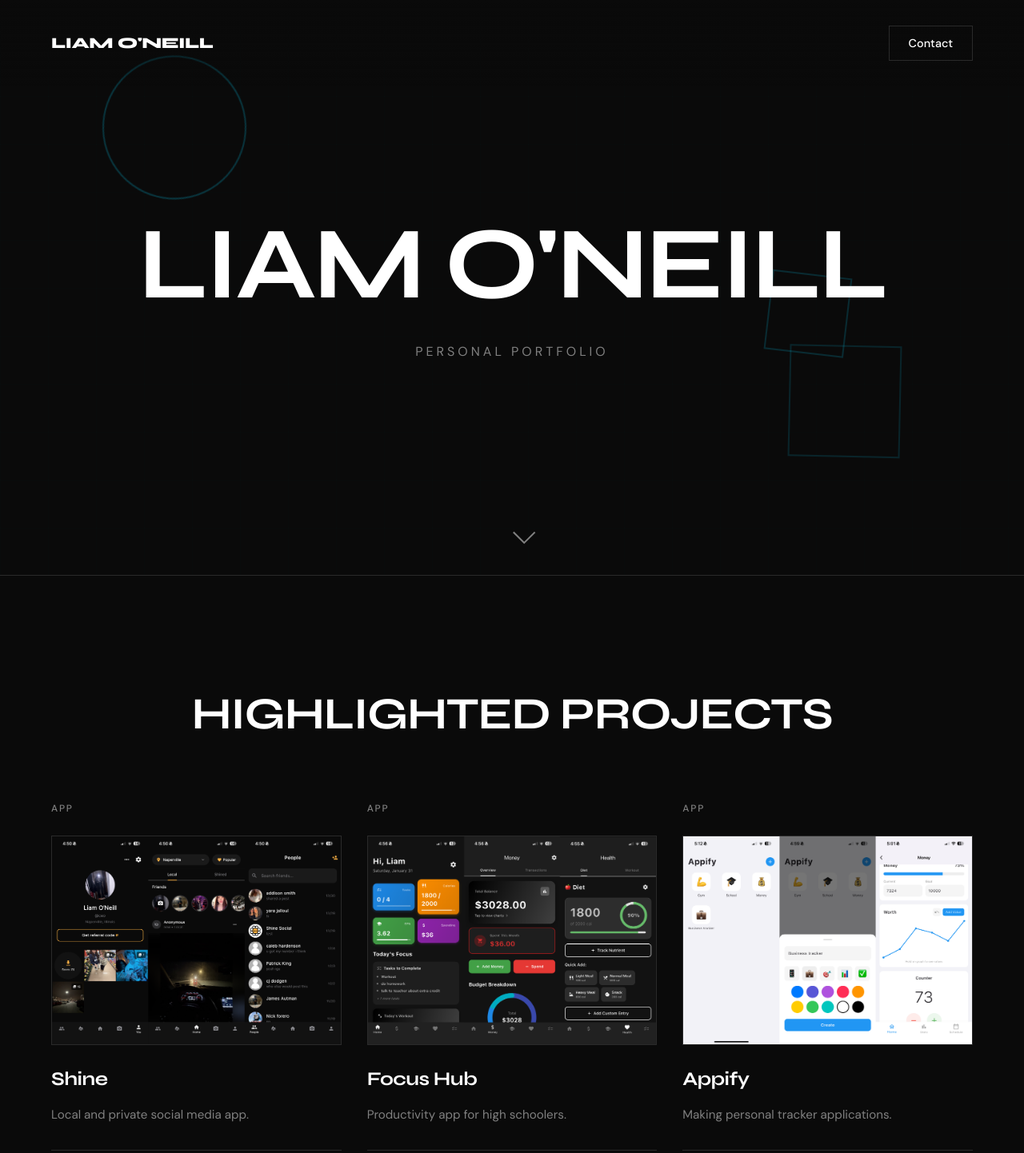
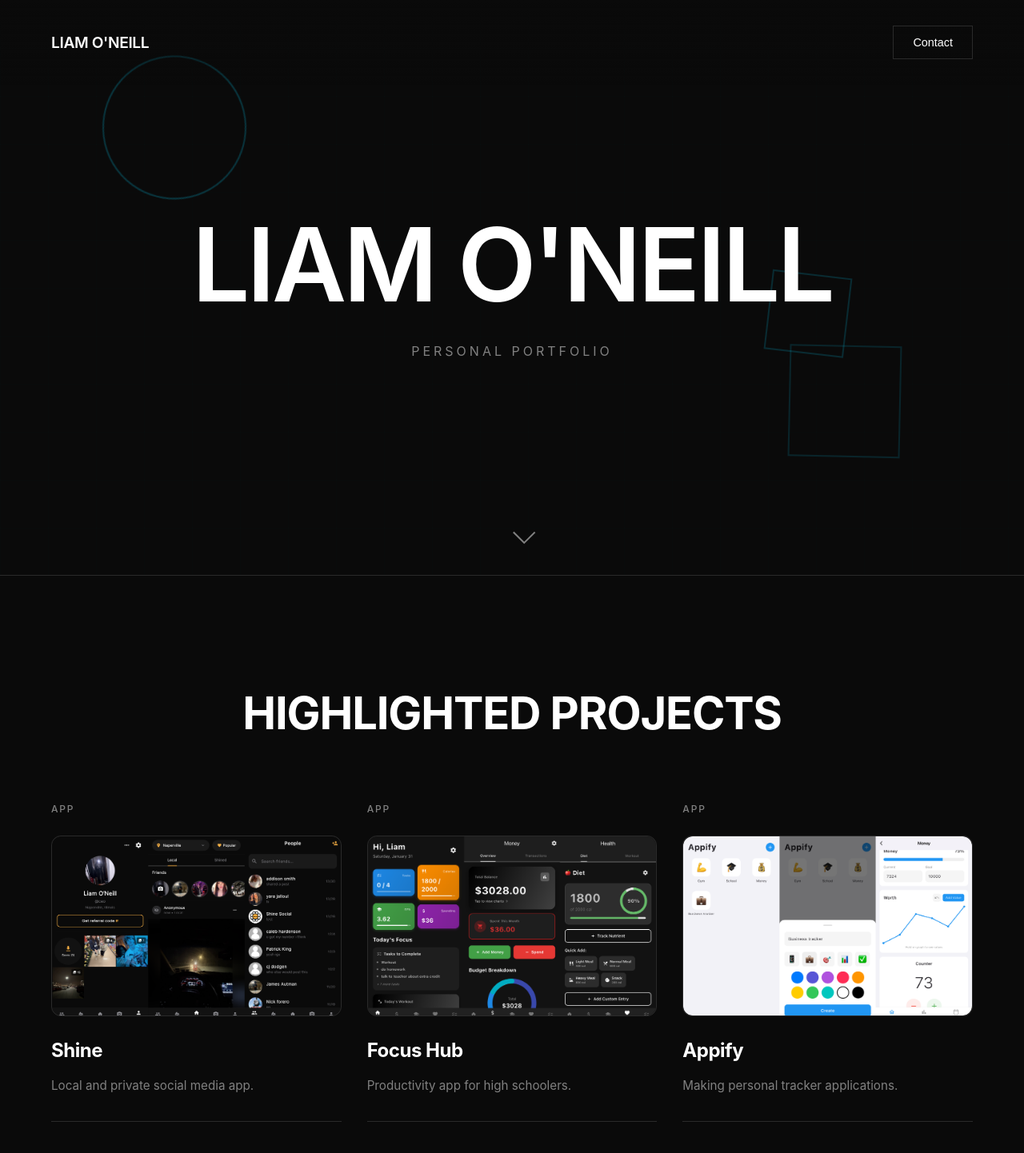
Before and after one commit to madebyliamm/MadeByLiam, a plain HTML site: page index.html in a window 1280 px wide. Shown: the top 1442 px of the page at 80% size. Drawn offline with Linux system fonts and the light colour scheme.

Commit message:
Replace 'Syne' font with system font stack

```diff
--- a/index.html
+++ b/index.html
@@ -4,7 +4,6 @@
     <meta charset="UTF-8">
     <meta name="viewport" content="width=device-width, initial-scale=1.0">
     <title>Made by Liam</title>
-    <link href="https://fonts.googleapis.com/css2?family=DM+Sans:wght@400;500;700&family=Syne:wght@700;800&display=swap" rel="stylesheet">
     <style>
         * {
             margin: 0;
@@ -24,7 +23,7 @@
         body {
             background: var(--bg);
             color: var(--text);
-            font-family: 'DM Sans', -apple-system, sans-serif;
+            font-family: -apple-system, BlinkMacSystemFont, 'Segoe UI', sans-serif;
             line-height: 1.6;
             overflow-x: hidden;
         }
@@ -51,8 +50,8 @@
         }
 
         .logo {
-            font-family: 'Syne', sans-serif;
-            font-weight: 800;
+            font-family: -apple-system, BlinkMacSystemFont, 'Segoe UI', sans-serif;
+            font-weight: 600;
             font-size: 1.2rem;
             letter-spacing: -0.02em;
         }
@@ -130,8 +129,8 @@
         }
 
         .hero-title {
-            font-family: 'Syne', sans-serif;
-            font-weight: 700;
+            font-family: -apple-system, BlinkMacSystemFont, 'Segoe UI', sans-serif;
+            font-weight: 600;
             font-size: clamp(3.5rem, 10vw, 8rem);
             letter-spacing: -0.03em;
             line-height: 1;
@@ -258,7 +257,7 @@
         }
 
         .section-title {
-            font-family: 'Syne', sans-serif;
+            font-family: -apple-system, BlinkMacSystemFont, 'Segoe UI', sans-serif;
             font-weight: 700;
             font-size: clamp(2rem, 5vw, 3.5rem);
             margin-bottom: 4rem;
@@ -319,6 +318,7 @@
             aspect-ratio: 16/10;
             background: var(--surface);
             border: 1px solid var(--border);
+            border-radius: 12px;
             margin-bottom: 1.5rem;
             display: flex;
             align-items: center;
@@ -326,10 +326,15 @@
             color: var(--text-muted);
             font-size: 0.85rem;
             transition: all 0.4s cubic-bezier(0.4, 0, 0.2, 1);
+            overflow: hidden;
+        }
+
+        .project-placeholder img {
+            border-radius: 12px;
         }
 
         .project-name {
-            font-family: 'Syne', sans-serif;
+            font-family: -apple-system, BlinkMacSystemFont, 'Segoe UI', sans-serif;
             font-size: 1.5rem;
             font-weight: 700;
             margin-bottom: 0.75rem;
@@ -438,7 +443,7 @@
         }
 
         .workflow-stage-number {
-            font-family: 'Syne', sans-serif;
+            font-family: -apple-system, BlinkMacSystemFont, 'Segoe UI', sans-serif;
             font-size: 8rem;
             color: var(--accent);
             font-weight: 800;
@@ -448,7 +453,7 @@
         }
 
         .workflow-stage-title {
-            font-family: 'Syne', sans-serif;
+            font-family: -apple-system, BlinkMacSystemFont, 'Segoe UI', sans-serif;
             font-size: 3.5rem;
             font-weight: 700;
             margin-bottom: 1.5rem;
@@ -767,7 +772,7 @@
         }
 
         .modal-title {
-            font-family: 'Syne', sans-serif;
+            font-family: -apple-system, BlinkMacSystemFont, 'Segoe UI', sans-serif;
             font-size: 2rem;
             font-weight: 700;
             margin-bottom: 2rem;
```
